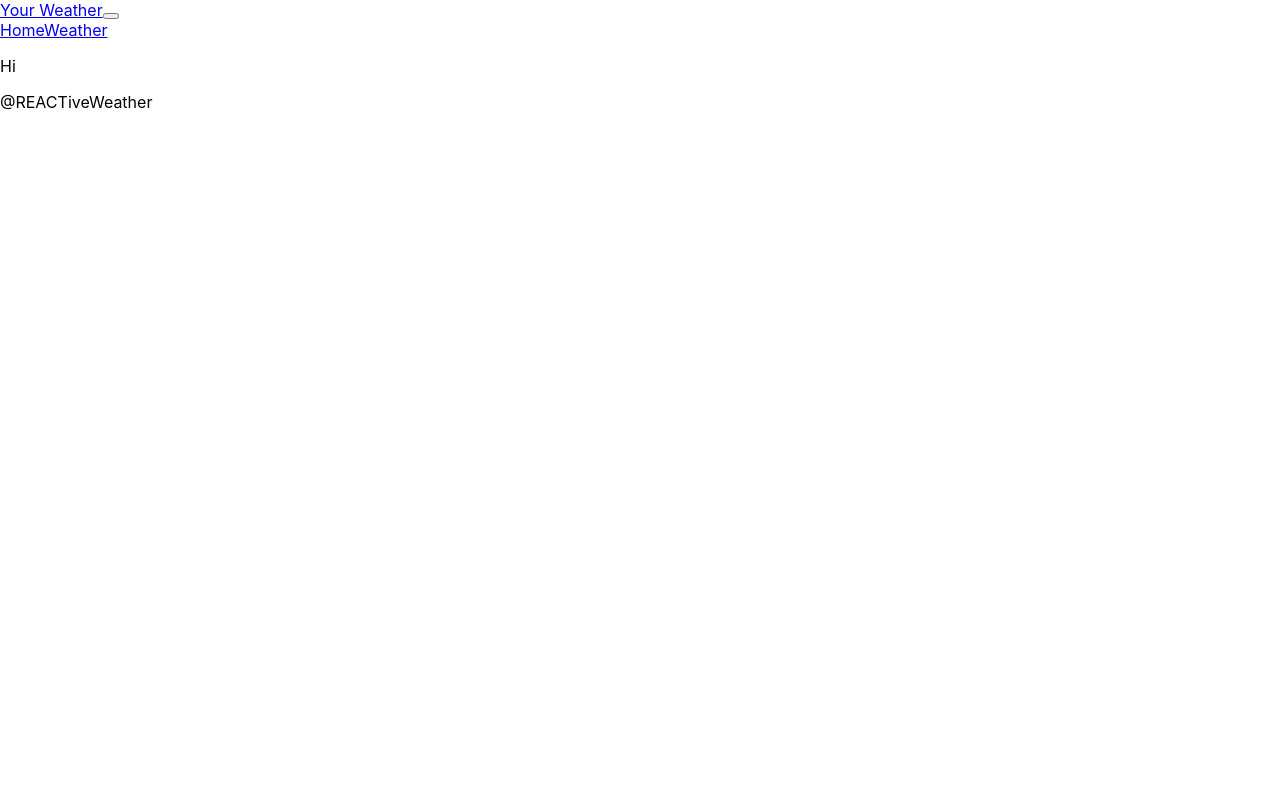
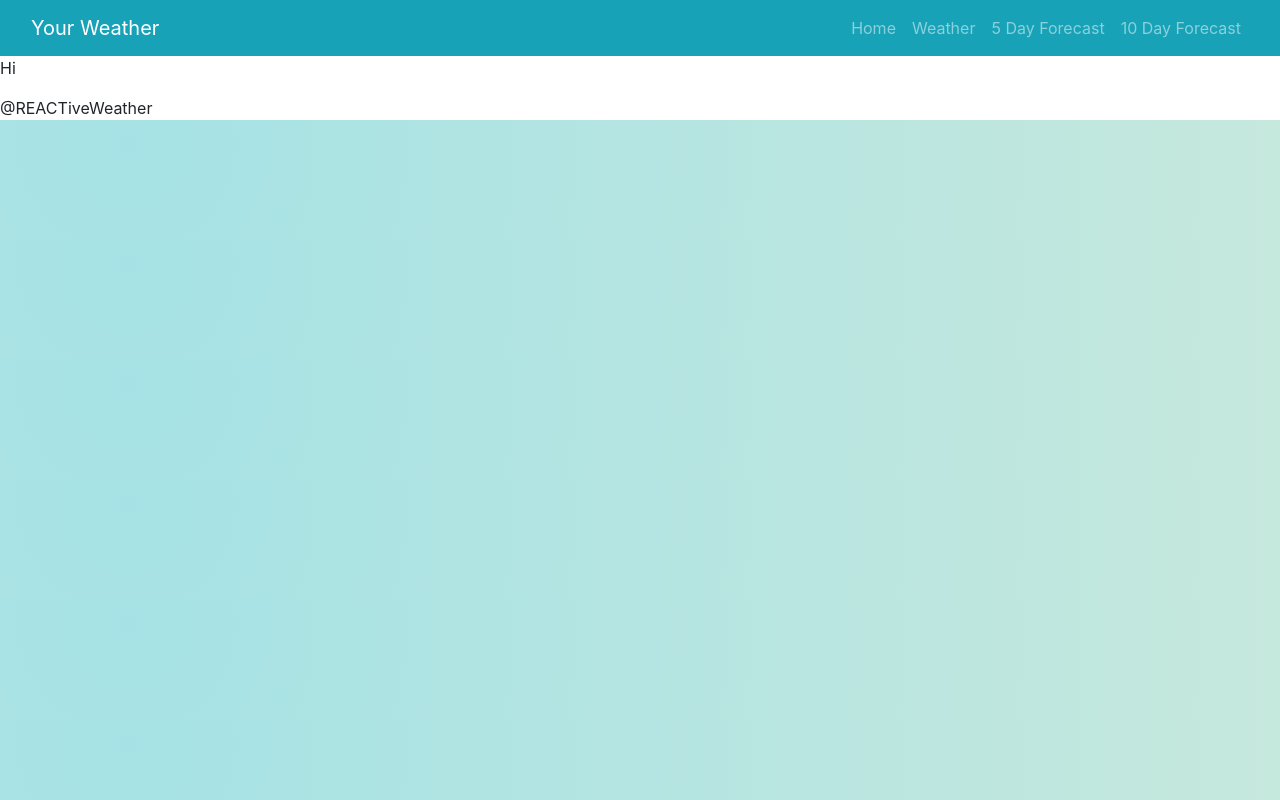
Before and after one commit to AFaidley/REACTive-weather, a React (Create React App) app in the folder main/: page / in a window 1280 px wide. Built offline with nearby package versions, Linux system fonts and the light colour scheme.

Commit message:
Worked on navbar style

```diff
--- a/main/src/App.css
+++ b/main/src/App.css
@@ -5,6 +5,11 @@
 .App-logo {
   height: 40vmin;
   pointer-events: none;
+}
+
+html, .homepage-cards, #jumbo-container, #root {
+  background: radial-gradient(circle at 10% 20%, rgb(166, 226, 229) 0%, rgb(198, 232, 221) 100.2%);
+  /* background: radial-gradient(circle at 10% 20%, rgb(167, 148, 244) 0%, rgb(220, 182, 232) 100.2%); */
 }
 
 @media (prefers-reduced-motion: no-preference) {
--- a/main/src/App.js
+++ b/main/src/App.js
@@ -1,4 +1,5 @@
 import './App.css';
+import 'bootstrap/dist/css/bootstrap.min.css';
 import {BrowserRouter as Router, Routes, Route} from 'react-router-dom';
 import Weather from './components/Weather';
 import Home from './pages/Home';
--- a/main/src/components/Navbar.js
+++ b/main/src/components/Navbar.js
@@ -5,7 +5,7 @@ import React from 'react';
 const AppNavbar = () => {
   return (
     <div>
-      <Navbar bg='dark' variant='dark' expand='lg'>
+      <Navbar bg='info' variant='dark' expand='lg'>
         <Container fluid>
           <Navbar.Brand as={Link} to='/'>
             Your Weather
@@ -13,13 +13,19 @@ const AppNavbar = () => {
 
           <Navbar.Toggle aria-controls='navbar' />
           <Navbar.Collapse id='navbar'>
-            <Nav className='ml-auto primary'>
+            <Nav className='ml-auto'>
               <>
                 <Nav.Link as={Link} to='/'>
                   Home
                 </Nav.Link>
                 <Nav.Link as={Link} to='/weather'>
                   Weather
+                </Nav.Link>
+                <Nav.Link as={Link} to='/5day'>
+                  5 Day Forecast
+                </Nav.Link>
+                <Nav.Link as={Link} to='/10day'>
+                  10 Day Forecast
                 </Nav.Link>
               </>
             </Nav>
--- a/main/src/pages/Home.js
+++ b/main/src/pages/Home.js
@@ -1,7 +1,7 @@
 const Home = () => {
     return (
         <div>
-            <p>Hi</p>
+            <p className="text-align-center">Hi</p>
         </div>
     )
 }
```
